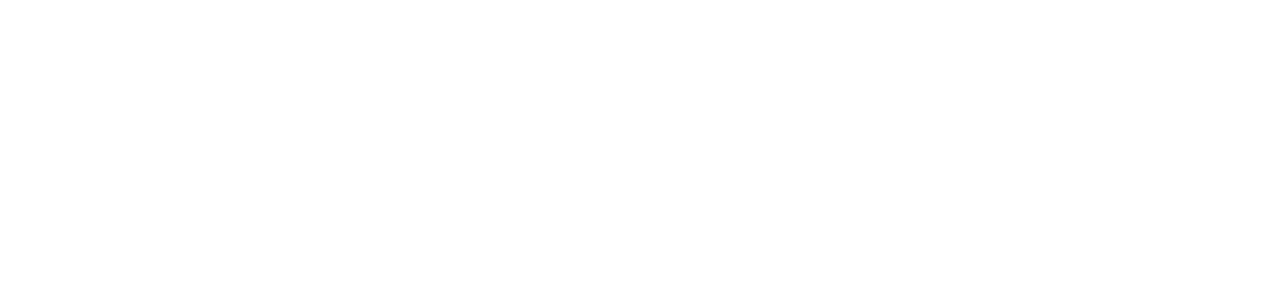
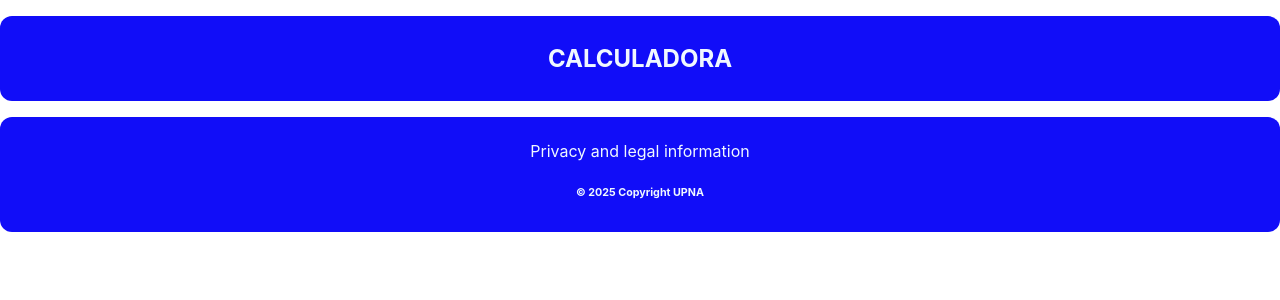
Before and after one commit to JonathanSaltos/EjReact2025, a React (Vite) app in the folder practica2-react/: page / in a window 1280 px wide. Shown: the top 300 px of the page. Built offline with nearby package versions, Linux system fonts and the light colour scheme.

Commit message:
Crear Header y Footer

```diff
--- a/practica2-react/src/App.jsx
+++ b/practica2-react/src/App.jsx
@@ -1,13 +1,18 @@
 import './App.css'
-
+import Header from './componentes/ui/Header.jsx'
+import Footer from './componentes/ui/Footer.jsx'
 function App() {
 
 
   return (
-    <>
+    <div>
+      <Header />
+      <Footer />
+    </div>
 
-    </>
+
   )
+
 }
 
 export default App
--- /dev/null
+++ b/practica2-react/src/componentes/ui/Footer.jsx
@@ -0,0 +1,17 @@
+import './footer.css'
+function Footer() {
+
+    return (
+
+        <div className='footer'>
+            <p>Privacy and legal information</p>
+            <h6 class="text-uppercase fw-bold mb-4">
+                © 2025 Copyright UPNA
+            </h6>
+        </div>
+
+    )
+
+}
+
+export default Footer;
--- /dev/null
+++ b/practica2-react/src/componentes/ui/Header.jsx
@@ -0,0 +1,15 @@
+import './header.css'
+function Header() {
+
+    return (
+        <div className='header'>
+
+            <h2>
+                CALCULADORA
+            </h2>
+
+        </div>
+    )
+}
+
+export default Header ;
--- /dev/null
+++ b/practica2-react/src/componentes/ui/footer.css
@@ -0,0 +1,8 @@
+.footer {
+    padding: 0.5rem;
+    margin: 1rem 0;
+    border-radius: 12px;
+    background-color: #110df8;
+    text-align: center;
+    color: aliceblue;
+}
--- /dev/null
+++ b/practica2-react/src/componentes/ui/header.css
@@ -0,0 +1,8 @@
+.header {
+    padding: 0.5rem;
+    margin: 1rem 0;
+    border-radius: 12px;
+    background-color: #110df8;
+    text-align: center;
+    color: aliceblue;
+}
```
